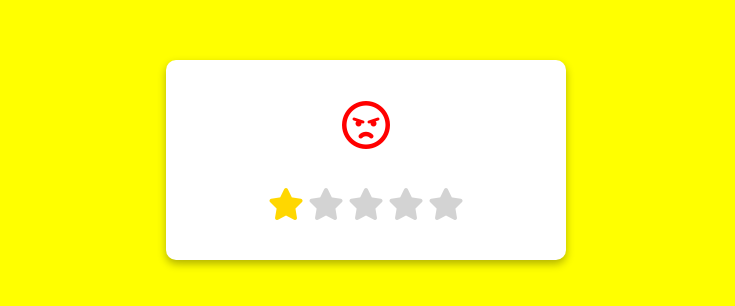
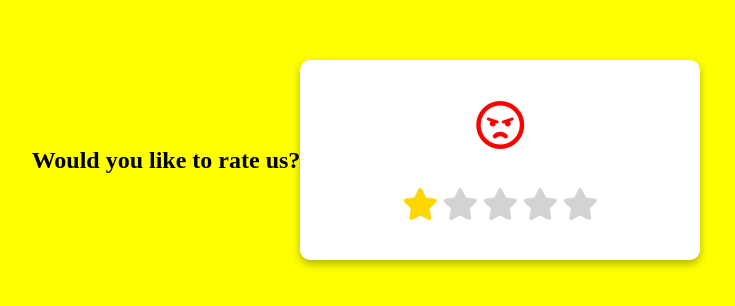
Before and after one commit to shashi369/hello, a plain HTML site: page index.html in a window 1280 px wide. Shown: the part 240-546 px from the top of the page, without its empty margins (274-1009 px from the left). Drawn offline with Linux system fonts and the light colour scheme.

Commit message:
Added message

```diff
--- a/index.html
+++ b/index.html
@@ -9,6 +9,7 @@
     <link rel="stylesheet" href="style.css">
 </head>
 <body>
+    <h2>Would you like to rate us?</h2>
     <div class ="feedback-container">
         <div class="emoji-container">
             <i class="fa-regular fa-face-angry fa-3x"></i>
```
